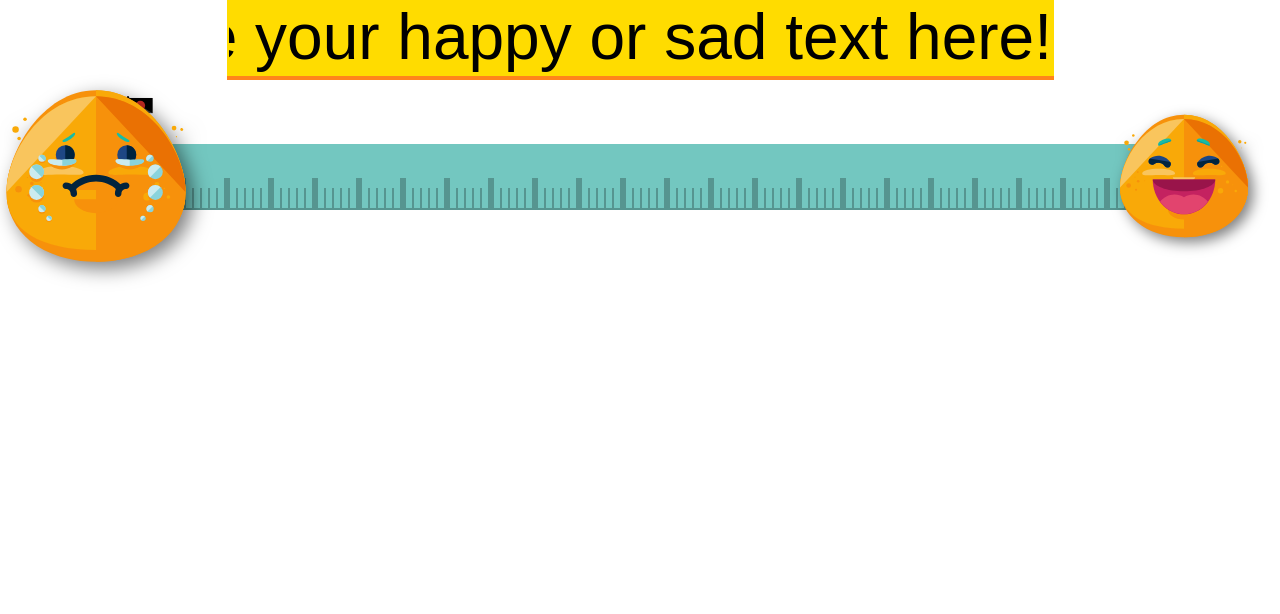
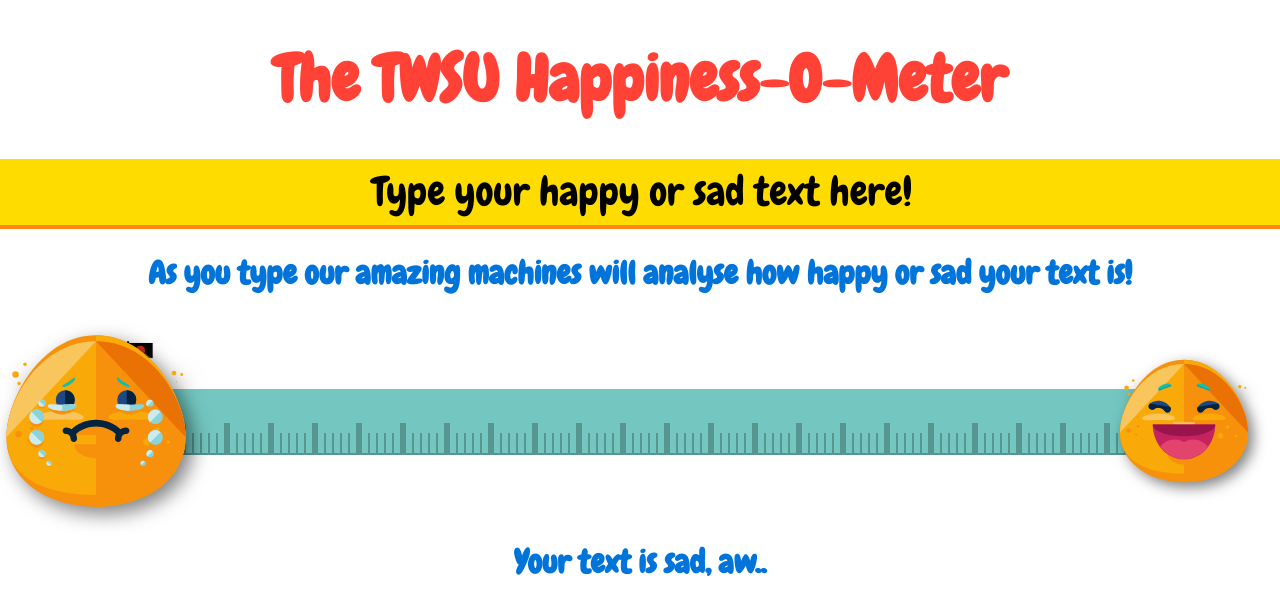
Before and after one commit to plonko/twsu-test, a React app: page / in a window 1280 px wide. Shown: the top 614 px of the page. Built offline with nearby package versions, Linux system fonts and the light colour scheme; no server answers.

Commit message:
More styling added variable text

```diff
--- a/index.html
+++ b/index.html
@@ -2,6 +2,7 @@
 <html>
 <head>
   <title>The TWSU Happiness-O-Meter!</title>
+  <link href="https://fonts.googleapis.com/css?family=Chewy" rel="stylesheet">
 </head>
 <body>
   <div id='root'></div>
--- a/src/components/App.js
+++ b/src/components/App.js
@@ -1,7 +1,7 @@
 import React, { Component } from 'react';
 import Scale from './Scale';
 import Api from '../utils/Api';
-import { Wrapper, Input } from '../styles/app';
+import { Wrapper, Input, H1, H2 } from '../styles/app';
 
 export default class App extends Component {
   constructor(props) {
@@ -18,6 +18,11 @@ export default class App extends Component {
     this.setState({value: e.target.value});
   }
 
+  handleClick(e) {
+    // Select all text on click
+    e.target.setSelectionRange(0, e.target.value.length)
+  }
+
   componentDidMount() {
     Api
       .fetchResults('http://localhost:3000/api/words')
@@ -31,7 +36,9 @@ export default class App extends Component {
     const sentence = this.state.value;
     return (
       <Wrapper>
-        <Input type="text" innerRef={(input) => { this.textInput = input; }} placeholder="Enter your text" value={sentence} onChange={this.handleChange} />
+        <H1>The TWSU Happiness-O-Meter</H1>
+        <Input type="text" innerRef={(input) => { this.textInput = input; }} placeholder="Enter your text" value={sentence} onChange={this.handleChange} onClick={this.handleClick}/>
+        <H2>As you type our amazing machines will analyse how happy or sad your text is!</H2>
         <Scale sentence={sentence} thesauarus={this.state.thesauarus} />
       </Wrapper>
     );
--- a/src/components/Scale.js
+++ b/src/components/Scale.js
@@ -1,6 +1,7 @@
 import React, { Component } from 'react';
 import styled from 'styled-components';
 import { Wrapper, Ruler, SadEnd, HappyEnd, MarkerWrapper, Marker } from '../styles/scale';
+import { H2 } from '../styles/app';
 
 function countInstances(words, thesauarus) {
   // Turn object keys into array and return new array with count of words mapped to it
@@ -15,12 +16,23 @@ function calcScale(arrayOfNums) {
   return scale*100;
 }
 
+function calcMessage(scaleValue) {
+  if(scaleValue < 50) {
+    return 'sad, aw..';
+  } else if(scaleValue > 50) {
+    return 'happy, yay!';
+  } else {
+    return 'unknown..hmm..';
+  }
+}
+
 const Scale = (props) => {
   const words = props.sentence.match(/\b(\w+)\b/g) || [];
   const thesauarus = props.thesauarus;
 
   const count = countInstances(words, thesauarus);
   const scaleValue = calcScale(count);
+  const messageValue = calcMessage(scaleValue);
 
   return (
     <Wrapper>
@@ -30,6 +42,7 @@ const Scale = (props) => {
       <MarkerWrapper scaleValue={scaleValue}>
         <Marker></Marker>
       </MarkerWrapper>
+      <H2>Your text is {messageValue}</H2>
     </Wrapper>
   )
 }
--- a/src/styles/app.js
+++ b/src/styles/app.js
@@ -1,15 +1,31 @@
 import styled from 'styled-components';
+import { colours } from './variables';
 
 export const Wrapper = styled.div`
   overflow: hidden;
 `
+
+export const H1 = styled.h1`
+  font-size: 4rem;
+  text-align: center;
+  color: ${colours.red};
+`
+
+export const H2 = styled.h2`
+  font-size: 2rem;
+  text-align: center;
+  color: ${colours.blue};
+`
+
 export const Input = styled.input`
-  font-size: 4rem;
+  font-size: 2.5rem;
   border: none;
   border-bottom: 4px solid #FF851B;
   display: block;
-  margin: auto;
   text-align: center;
+  height: 4rem;
+  width: 100%;
+  font-family: 'Chewy', cursive;
 
   &:focus {
     outline: none;
--- a/src/styles/index.js
+++ b/src/styles/index.js
@@ -1,16 +1,14 @@
 import styledNormalize from './normalize';
-import { injectGlobal } from 'styled-components'
+import { injectGlobal } from 'styled-components';
+import { colours } from './variables';
+
 
 export default () => injectGlobal`
   ${styledNormalize}
 
   html,
   body {
-    height: 100vh;
+    font-family: 'Chewy', cursive;
+    color: ${colours.black};
   }
-
-  // #root {
-  //   padding-top: 2rem;
-  //   border: 1rem solid #FFDC00;
-  // }
 `
--- a/src/styles/scale.js
+++ b/src/styles/scale.js
@@ -1,11 +1,10 @@
 import styled from 'styled-components';
-import { colours } from './variables';
 import sushiSvg from '../images/sushi.svg'
 import happySvg from '../images/happy.svg'
 import sadSvg from '../images/sad.svg'
 
 export const Wrapper = styled.div`
-  margin: 4em;
+  margin: 6em 4em 4em 4em;
   padding: 0 4rem;
   position: relative;
 `;
```
